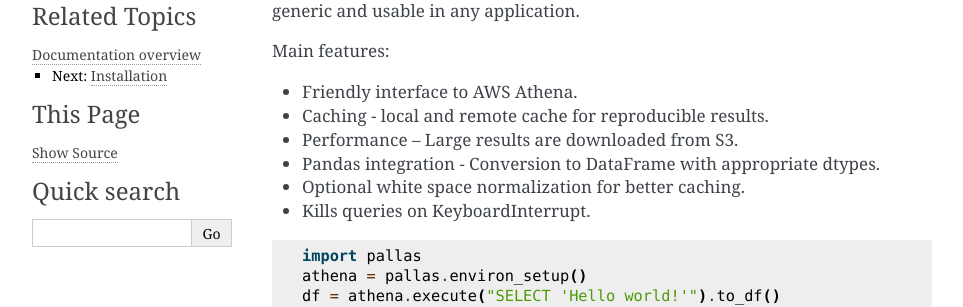
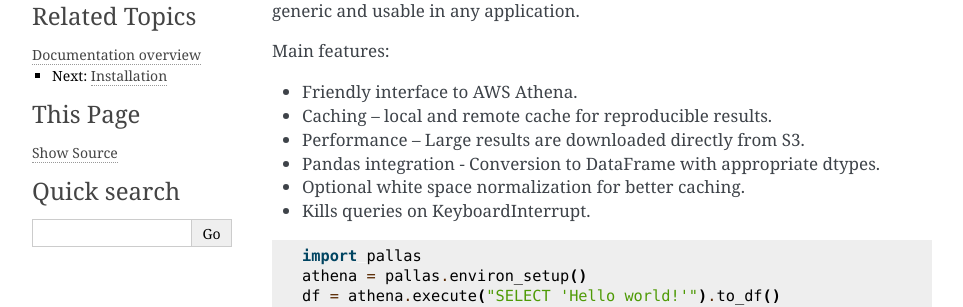
Before and after one commit to akamai/pallas, a Sphinx documentation site: the page built from docs/index.rst, in a window 1280 px wide and 900 px high. Shown: the part 169-476 px from the top of the window, without its empty margins (148-1111 px from the left). Built offline with Sphinx 7.4.7, drawn with Linux system fonts in a browser that asks for light colours.

Commit message:
Minor docs fixes.

```diff
--- a/docs/develop.rst
+++ b/docs/develop.rst
@@ -39,7 +39,7 @@
 
 .. code-block:: shell
 
-    tox
+    tox --parallel
 
 .. _Black: https://black.readthedocs.io
 .. _flake8: https://flake8.pycqa.org
--- a/docs/index.rst
+++ b/docs/index.rst
@@ -11,8 +11,8 @@
 Main features:
 
 * Friendly interface to AWS Athena.
-* Caching - local and remote cache for reproducible results.
-* Performance – Large results are downloaded from S3.
+* Caching – local and remote cache for reproducible results.
+* Performance – Large results are downloaded directly from S3.
 * Pandas integration - Conversion to DataFrame with appropriate dtypes.
 * Optional white space normalization for better caching.
 * Kills queries on KeyboardInterrupt.
--- a/docs/tutorial.rst
+++ b/docs/tutorial.rst
@@ -42,7 +42,7 @@
     athena = pallas.setup(
         # AWS region, read from ~/.aws/config if not specified.
         region=None,
-        # Athena (AWS Glue) database. Can be overridden in queries.
+        # Athena (AWS Glue) database.
         database=None,
         # Athena workgroup. Will use default workgroup if omitted.
         workgroup=None,
```
